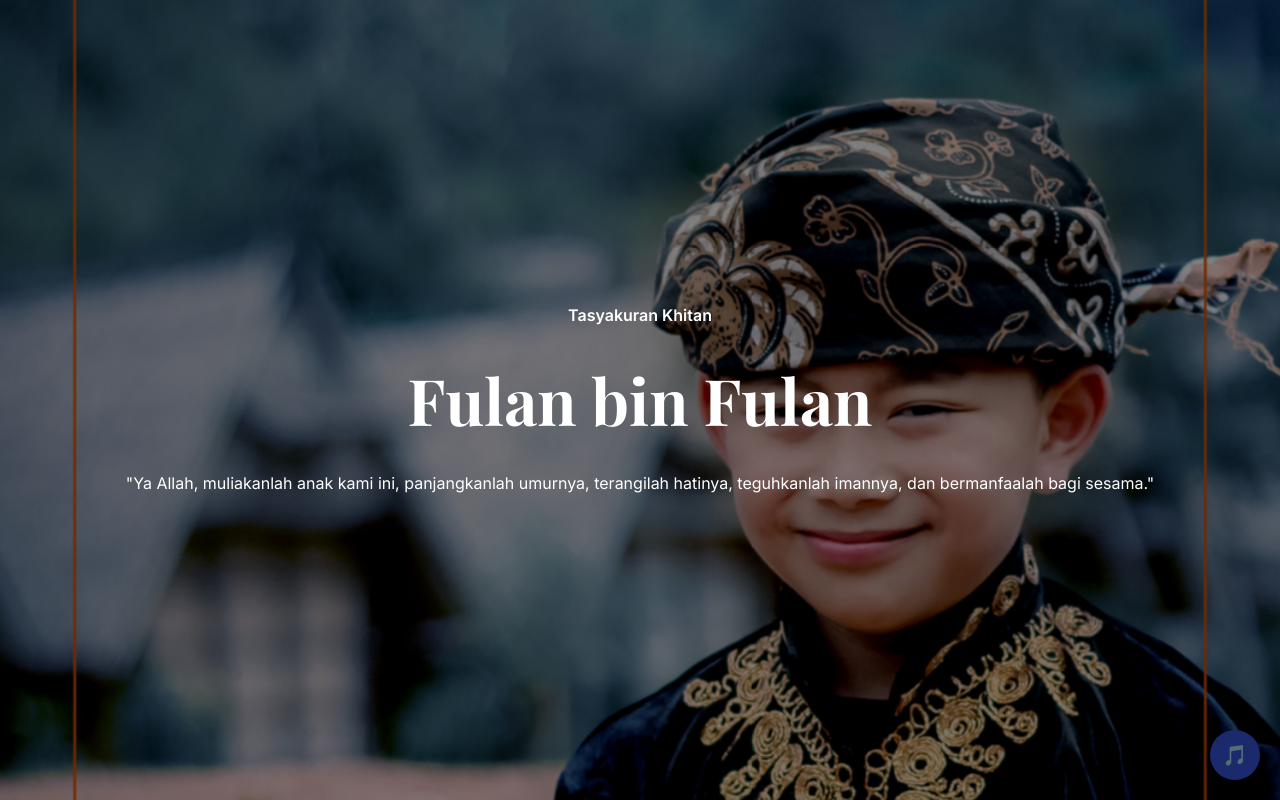
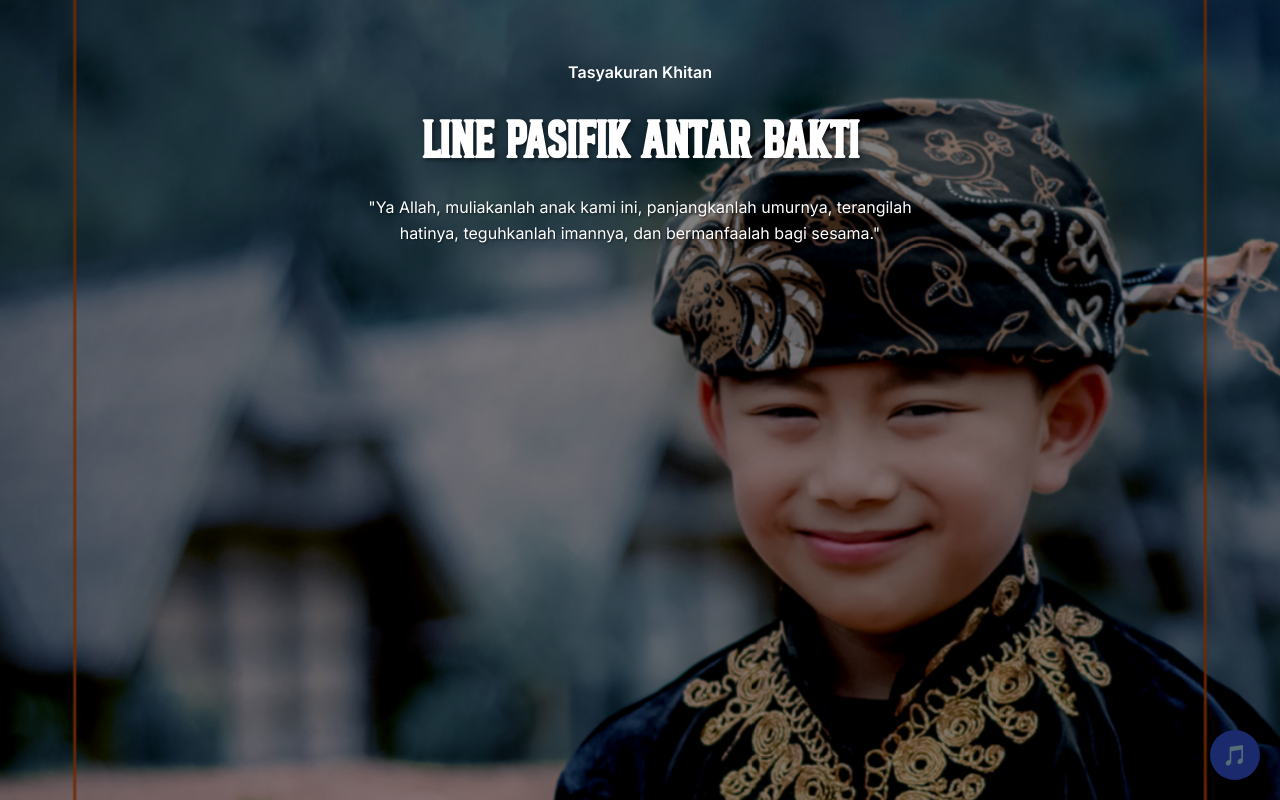
Before and after one commit to gelaralam/undangan, a plain HTML site: page index.html in a window 1280 px wide. Both pictures are taken after a click on the button "BUKA UNDANGAN". Shown: the top 800 px of the page. Drawn offline with nearby package versions, Linux system fonts and the light colour scheme; a web font is replaced by a local one.

Commit message:
feat: Introduce foundational CSS styling and update the hero section's main title in `index.html`.

```diff
--- a/assets/css/style.css
+++ b/assets/css/style.css
@@ -173,12 +173,15 @@ body {
 .hero {
     height: 100vh;
     display: flex;
-    align-items: center;
+    align-items: flex-start;
+    /* Move content to top */
     justify-content: center;
     position: relative;
     color: white;
     text-align: center;
     overflow: hidden;
+    padding-top: 60px;
+    /* Space from top */
 }
 
 .hero-bg {
@@ -205,8 +208,17 @@ body {
 }
 
 .hero-content h1 {
-    font-size: 4rem;
-    margin: 20px 0;
+    font-family: var(--font-title);
+    font-size: 3.5rem;
+    margin: 10px 0;
+    text-shadow: 2px 2px 4px rgba(0, 0, 0, 0.5);
+}
+
+.hero-content p {
+    max-width: 600px;
+    margin: 0 auto;
+    font-size: 1rem;
+    text-shadow: 1px 1px 2px rgba(0, 0, 0, 0.5);
 }
 
 /* Event Grid */
--- a/index.html
+++ b/index.html
@@ -61,7 +61,7 @@
             <div class="hero-bg"></div>
             <div class="container hero-content">
                 <h4 class="fade-up">Tasyakuran Khitan</h4>
-                <h1 class="playfair fade-up delay-1">Fulan bin Fulan</h1>
+                <h1 class="fade-up delay-1">LINE PASIFIK ANTAR BAKTI</h1>
                 <p class="fade-up delay-2">"Ya Allah, muliakanlah anak kami ini, panjangkanlah umurnya, terangilah
                     hatinya, teguhkanlah imannya, dan bermanfaalah bagi sesama."</p>
             </div>
```
